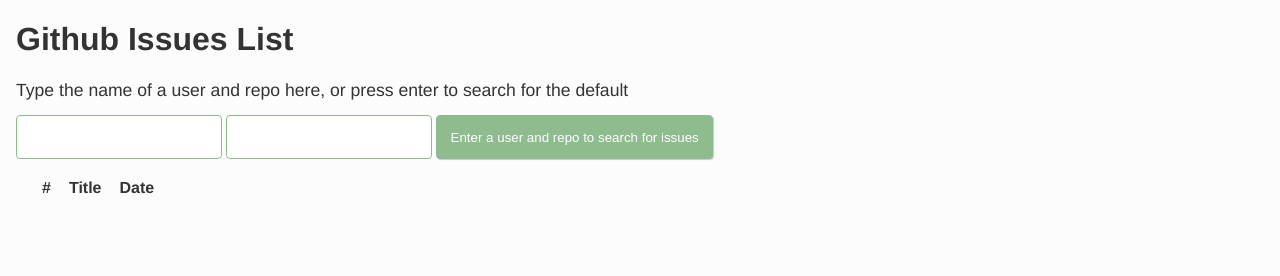
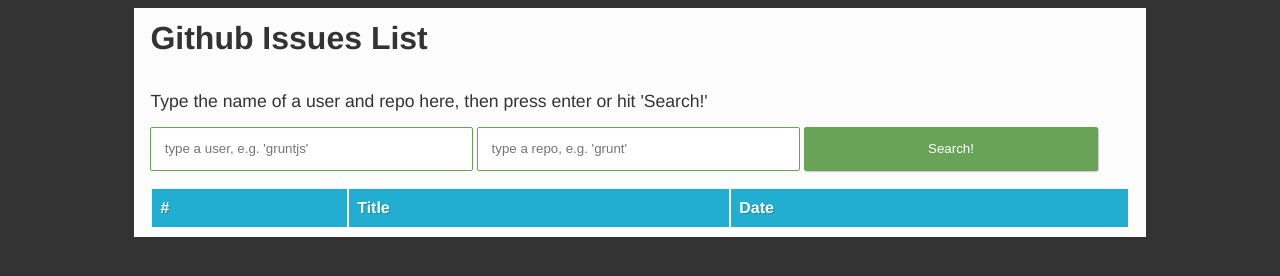
Before and after one commit to yochannah/github-client, a plain HTML site: page index.html in a window 1280 px wide. Drawn offline with nearby package versions, Linux system fonts and the light colour scheme; some packages are replaced by stand-ins of ours.

Commit message:
some more styling

```diff
--- a/css/styles.less
+++ b/css/styles.less
@@ -1,24 +1,46 @@
 html {
-    background:#fcfcfc;
 }
 
 body {
     font-family:helvetica, arial, sans-serif;
     color:#333;
-    margin:1em;
+    background-color:#333;
 }
 
+.mainBodyStyle {
+    width:80%;
+    left:10%;
+    position:relative;
+    box-sizing:border-box;
+    background:#fcfcfc;
+    padding:0.5em 1em;
+}
+
+header {
+    .mainBodyStyle;
+    margin-bottom:0;
+}
+main {
+    .mainBodyStyle;
+    margin-top:0;
+}
+
+h1 {
+   line-height:1em;
+   margin:0.2em 0em;
+}
 h2 {
  font-size:1.1em;
  font-weight:normal;
 }
 
 form {
-    @inputColor : darkseagreen;
+    @inputColor : #68a357;
     .inputStandardStyles {
-        border-radius:4px;
+        border-radius:2px;
         padding:1em;
         border:solid 1px @inputColor;
+        width:30%;
         }
     input[type='text'] {
         .inputStandardStyles;
@@ -32,11 +54,27 @@ form {
 }
 
 .issues {
-    margin:1em;
+    @tableColor : rgb(34,174,209);
+
+    width:100%;
+    box-sizing:border-box;
+    margin-top:1em;
+
     thead {
         font-weight:bold;
+        background-color:@tableColor;
+        color:#fff;
+        text-shadow:1px 1px 0px rgba(0,0,0,0.2);
     }
-    td {
+    tbody tr {
+        &:nth-child(even) {
+            background-color:fadeout(@tableColor,90%);
+        }
+    }
+    td, th {
+        margin:0;
+        border:0;
         padding:0.1em 0.5em;
+        height:2.2em; //this is actually just the min-height, as the table cell will stretch anyway
     }
 }
--- a/index.html
+++ b/index.html
@@ -10,14 +10,20 @@
   <link href="css/styles.css" type="text/css" rel="stylesheet"></link>
  </head>
 <body>
-    <h1>Github Issues List</h1>
-    <h2>Type the name of a user and repo here, or press enter to search for the default</h2>
-  <div ng-controller="IssuesListController">
-    <form name="issuesForm" id="issuesForm">
-        <input type="text" ng-model="filters.user" value="gruntjs" name="user" />
-        <input type="text" value="grunt" ng-model="filters.repo" name="repo" />
-        <button type="submit" ng-click="search()">Enter a user and repo to search for issues</button>
-    </form>
+    <header>
+        <h1>Github Issues List</h1>
+    </header>
+    <main ng-controller="IssuesListController">
+
+        <div>
+            <h2>Type the name of a user and repo here, then press enter or hit 'Search!'</h2>
+            <form name="issuesForm" id="issuesForm" ng-submit="search()">
+                <input type="text" ng-model="filters.user" placeholder="type a user, e.g. 'gruntjs'" name="user" required />
+                <input type="text" placeholder="type a repo, e.g. 'grunt'" ng-model="filters.repo" name="repo" required />
+                <button type="submit">Search!</button>
+            </form>
+        </div>
+
     <table class="issues">
         <thead>
             <tr><td>#</td><td>Title</td><td>Date</td></tr>
@@ -29,7 +35,8 @@
                 <td>{{issue.created_at}}</td>
             </tr>
         </tbody>
+
     </table>
-  </div>
+  </main>
 </body>
 </html>
--- a/js/controllers.js
+++ b/js/controllers.js
@@ -5,7 +5,10 @@ gitAppControllers.controller('IssuesListController', ['$scope','Issue', function
 	$scope.issues = {}
 
 	$scope.search = function() {
-	    $scope.issues = Issue.query($scope.filters)
+	    $scope.issues = Issue.query($scope.filters, function (success) {
+	    }, function (error) {
+	        console.error("TODO: Useful feedback...")
+	    });
 	};
 
 }]);
```
Also changed, not shown: css/styles.css, 1 other file.
